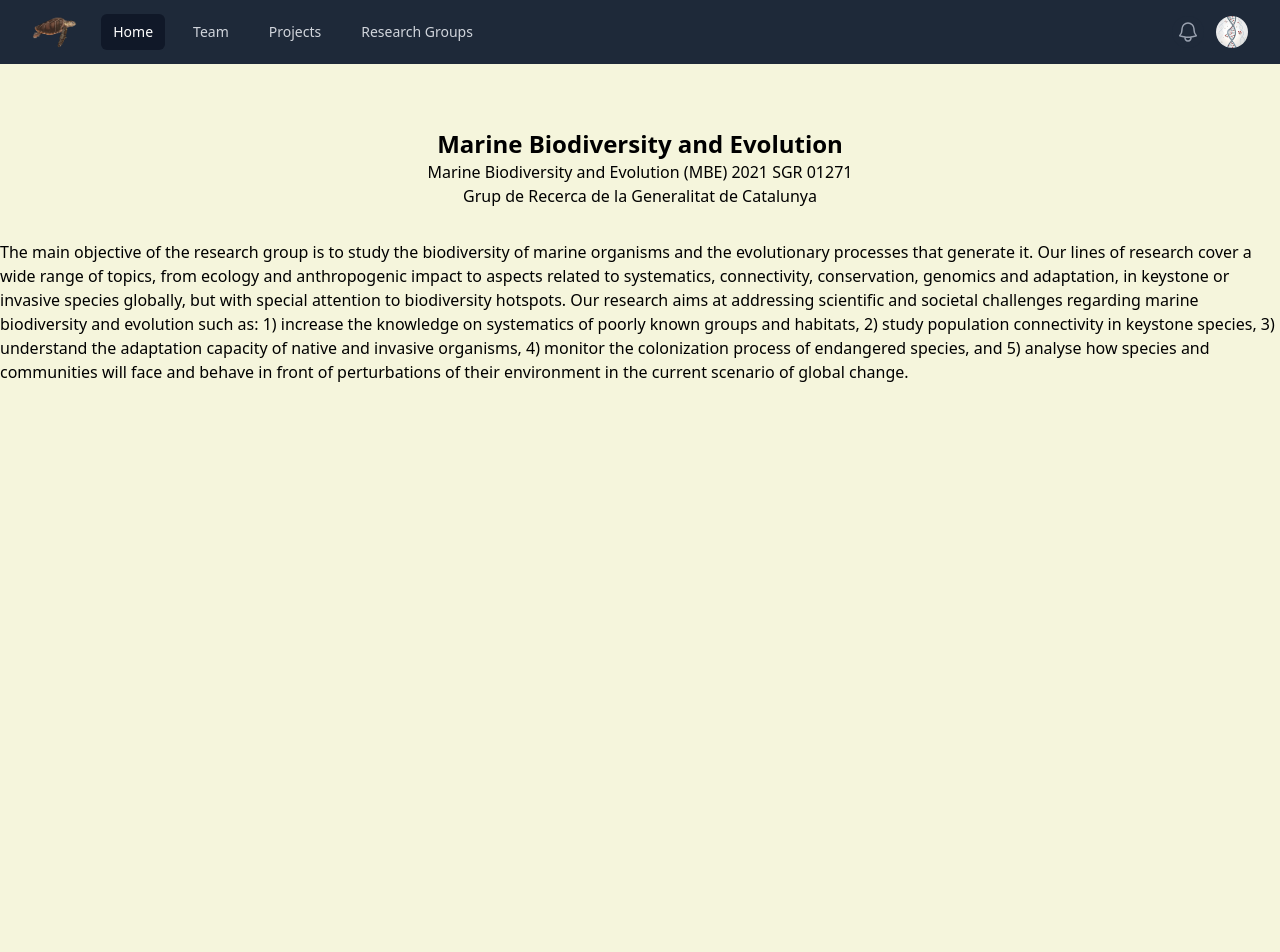
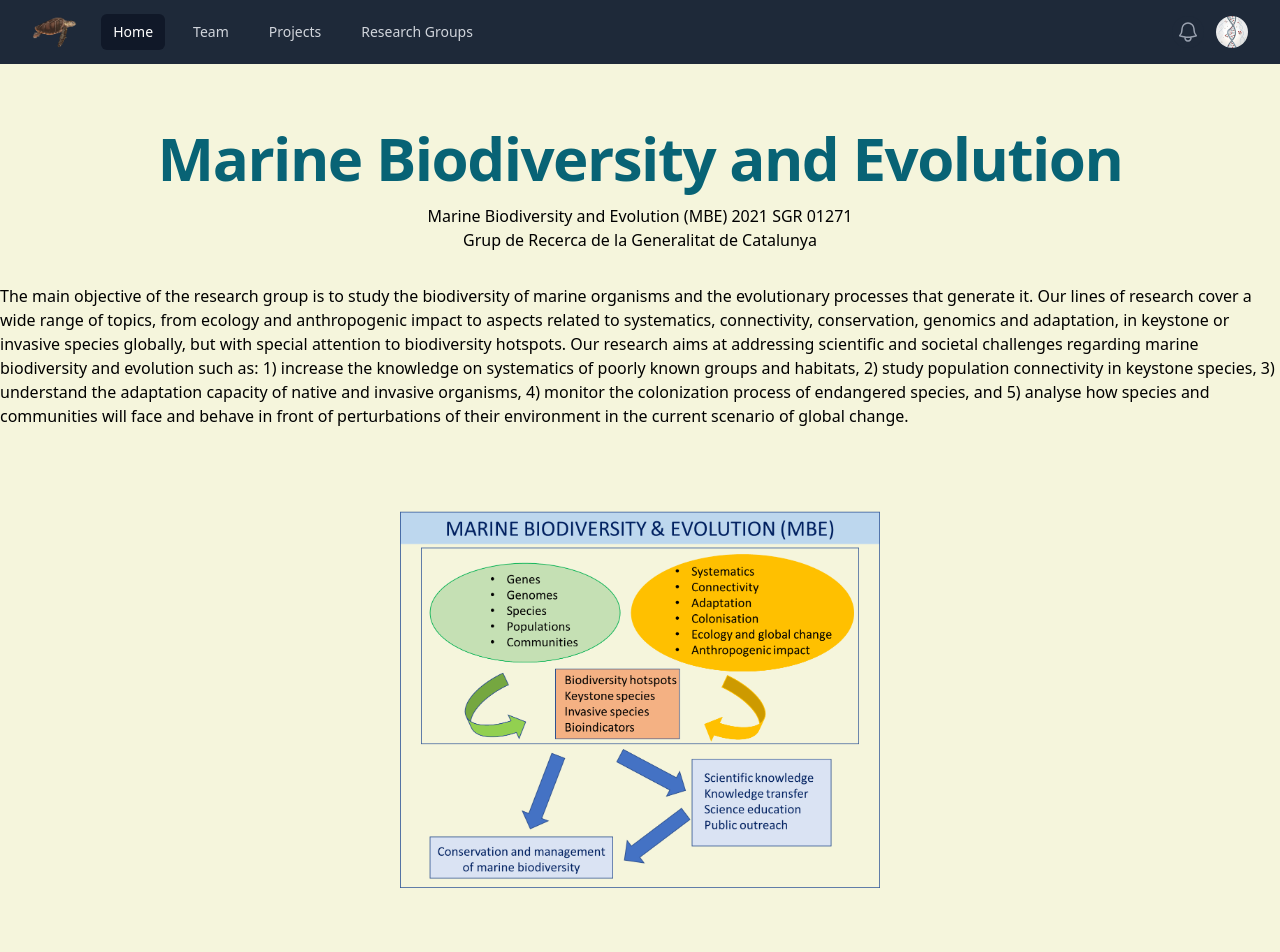
Before and after one commit to molivag/UB-SGR-Marine, a React (Vite) app: page / in a window 1280 px wide. Shown: the top 952 px of the page. Before the commit the page ends 800 px from the top, so only its background shows below. Built offline with nearby package versions, Linux system fonts and the light colour scheme.

Commit message:
IndexView - Se agrego el componente <Seniors/> a esta pagina pero falta arreglar el type creo

```diff
--- a/src/views/IndexView.tsx
+++ b/src/views/IndexView.tsx
@@ -1,14 +1,20 @@
 // import React from "react";
 
 import { Fragment } from "react/jsx-runtime";
+import Seniors from "../components/TeamSenior.tsx"
 
 function IndexPage() {
   return (
-    <Fragment >
-      <h1 className="text-center text-2xl font-bold">
-        Marine Biodiversity and Evolution</h1>
-      <h2 className="text-center">Marine Biodiversity and Evolution (MBE) 2021 SGR 01271</h2>
-      <h3 className="text-center mx-auto">Grup de Recerca de la Generalitat de Catalunya</h3>
+    <Fragment>
+      <h1 className="mb-4 text-center text-4xl font-extrabold leading-none tracking-tight text-UBtitles md:text-5xl lg:text-6xl ">
+        Marine Biodiversity and Evolution
+      </h1>
+      <h2 className="text-center">
+        Marine Biodiversity and Evolution (MBE) 2021 SGR 01271
+      </h2>
+      <h3 className="text-center mx-auto">
+        Grup de Recerca de la Generalitat de Catalunya
+      </h3>
       <div className="my-8">
         <p>
           The main objective of the research group is to study the biodiversity
@@ -26,7 +32,17 @@ function IndexPage() {
           and communities will face and behave in front of perturbations of
           their environment in the current scenario of global change.
         </p>
+        <div className="mt-20">
+          <img
+            className="mx-auto sm:w-60 md:w-80 lg:w-90 xl:w-120 "
+            // className=" rounded-full w-64 h-64 "
+            //
+            src="../../public/img/imagen1.png"
+            alt="Marine Biodiversity and Evolution"
+          />
+        </div>
       </div>
+      <Seniors/>
     </Fragment>
   );
 }
```
